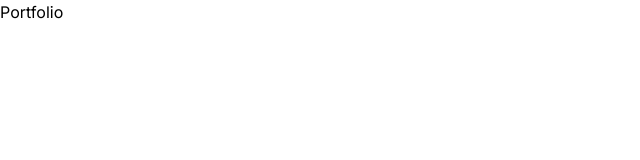
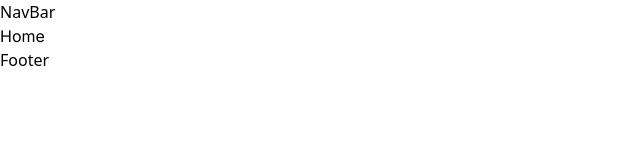
Before and after one commit to jeromanp/portfolio, a Next.js app: page / in a window 1280 px wide. Shown: the top 160 px of the page, without its empty margins (0-640 px from the left). Built offline with nearby package versions, Linux system fonts and the light colour scheme.

Commit message:
add navbar ando footer

```diff
--- /dev/null
+++ b/src/app/components/Footer.jsx
@@ -0,0 +1,7 @@
+import React from 'react'
+
+export default function Footer() {
+  return (
+    <div>Footer</div>
+  )
+}
--- /dev/null
+++ b/src/app/components/NavBar.jsx
@@ -0,0 +1,7 @@
+import React from 'react'
+
+export default function NavBar() {
+  return (
+    <div>NavBar</div>
+  )
+}
--- a/src/app/layout.jsx
+++ b/src/app/layout.jsx
@@ -1,5 +1,7 @@
 import { Inter } from "next/font/google";
 import "./globals.css";
+import NavBar from "./components/NavBar";
+import Footer from "./components/Footer";
 
 const inter = Inter({ subsets: ["latin"] });
 
@@ -11,7 +13,15 @@ export const metadata = {
 export default function RootLayout({ children }) {
   return (
     <html lang="en">
-      <body className={inter.className}>{children}</body>
+      <body>
+        <header>
+          <NavBar />
+        </header>
+        <main className={inter.className}>{children}</main>
+        <footer>
+          <Footer />
+        </footer>
+      </body>
     </html>
   );
 }
--- a/src/app/page.jsx
+++ b/src/app/page.jsx
@@ -1,7 +1,6 @@
-import Image from "next/image";
 
 export default function Home() {
   return (
-    <h1>Portfolio</h1>
+    <div>Home</div>
   );
 }
```
